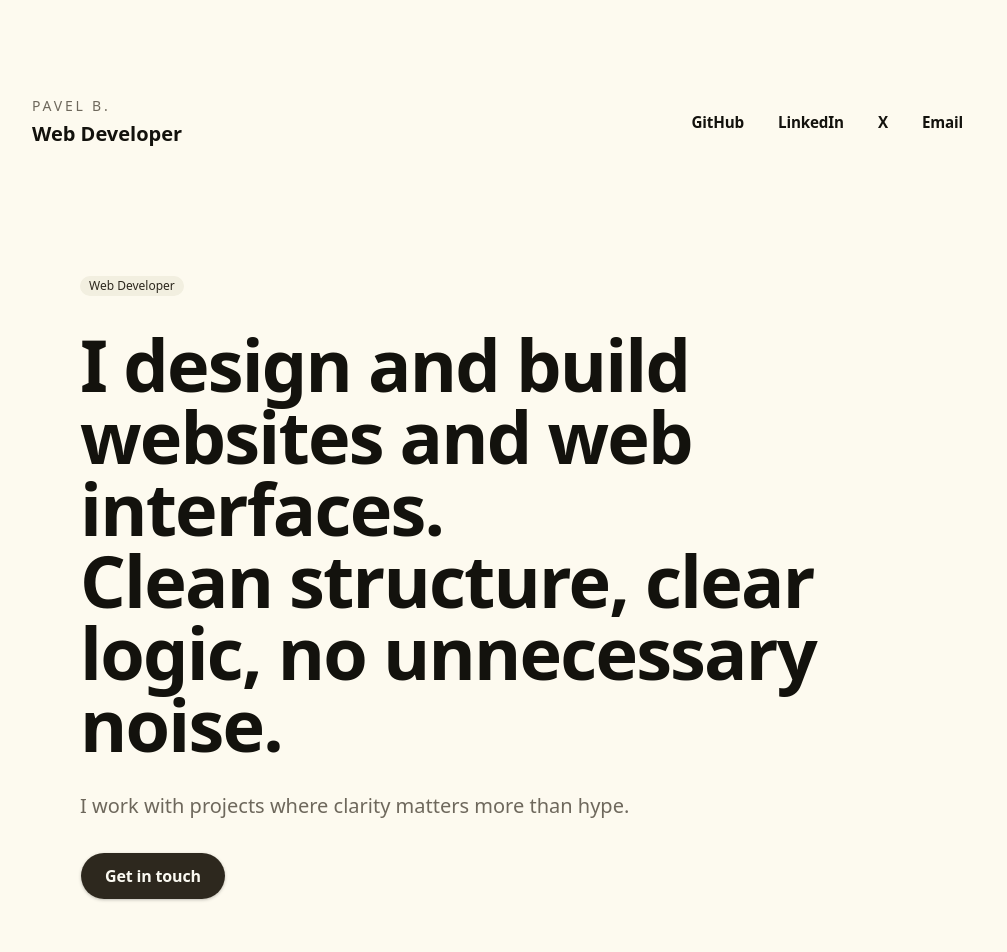
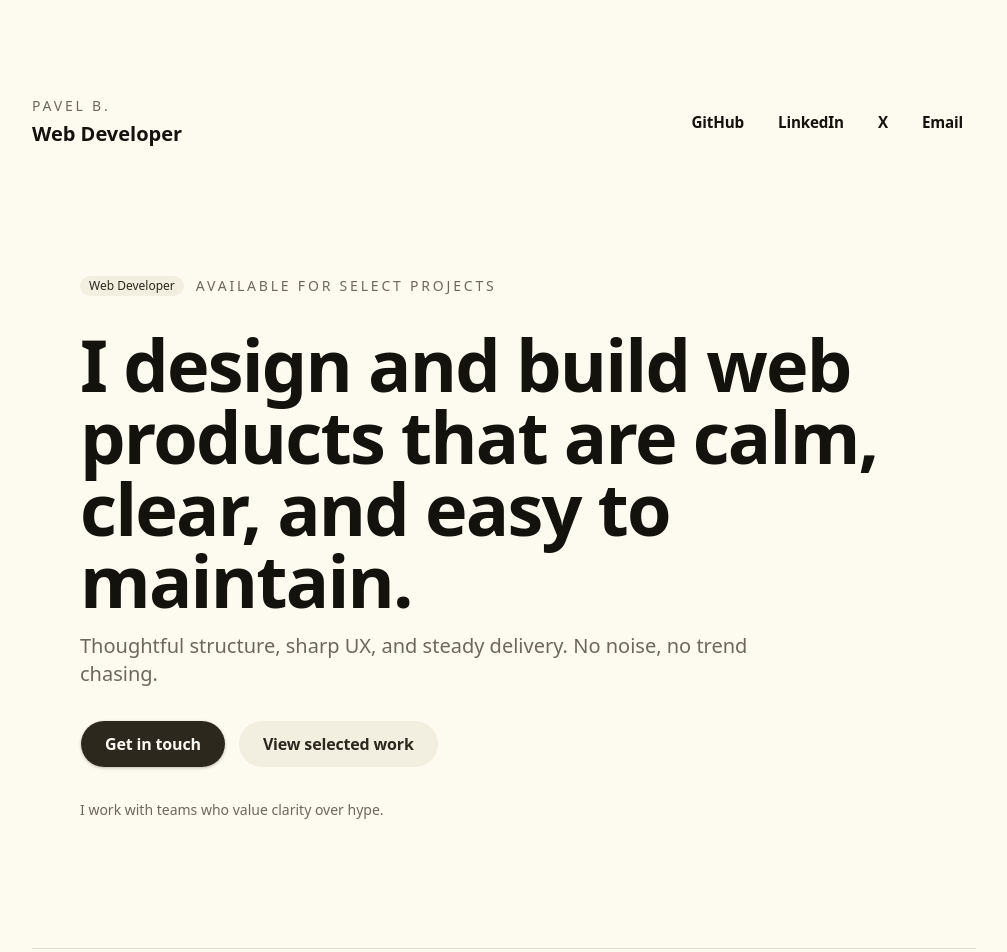
Before and after one commit to paulbgtr/paulbg.dev, a Next.js app: page / in a window 1280 px wide. Shown: the top 952 px of the page, without its empty margins (136-1143 px from the left). Built offline with nearby package versions, Linux system fonts and the light colour scheme.

Commit message:
improve hero copywrite and structure

```diff
--- a/app/page.tsx
+++ b/app/page.tsx
@@ -65,22 +65,38 @@ export default function Page() {
           animate={fadeUp.animate}
           transition={{ ...fadeUp.transition, delay: 0.1 }}
         >
-          <Badge variant="secondary" className="w-fit">
-            Web Developer
-          </Badge>
-          <h1 className="text-4xl font-semibold tracking-tight sm:text-6xl md:text-7xl">
-            I design and build websites and web interfaces.
-            <br />
-            Clean structure, clear logic, no unnecessary noise.
-          </h1>
-          <p className="text-lg text-muted-foreground md:text-xl">
-            I work with projects where clarity matters more than hype.
-          </p>
-          <div>
+          <div className="flex flex-wrap items-center gap-3">
+            <Badge variant="secondary">Web Developer</Badge>
+            <span className="text-sm uppercase tracking-[0.2em] text-muted-foreground">
+              Available for select projects
+            </span>
+          </div>
+          <div className="grid gap-4">
+            <h1 className="text-4xl font-semibold tracking-tight sm:text-6xl md:text-7xl">
+              I design and build web products that are calm, clear, and easy to
+              maintain.
+            </h1>
+            <p className="max-w-2xl text-lg text-muted-foreground md:text-xl">
+              Thoughtful structure, sharp UX, and steady delivery. No noise, no
+              trend chasing.
+            </p>
+          </div>
+          <div className="flex flex-wrap items-center gap-3">
             <Button asChild size="lg" className="h-12 px-6 text-base">
               <a href="mailto:your@email.com">Get in touch</a>
             </Button>
+            <Button
+              variant="secondary"
+              asChild
+              size="lg"
+              className="h-12 px-6 text-base"
+            >
+              <a href="#selected-work">View selected work</a>
+            </Button>
           </div>
+          <p className="text-sm text-muted-foreground">
+            I work with teams who value clarity over hype.
+          </p>
         </motion.section>
 
         <Separator />
@@ -260,6 +276,7 @@ export default function Page() {
         </motion.section>
 
         <motion.section
+          id="selected-work"
           className="grid gap-6"
           initial={fadeUp.initial}
           whileInView={fadeUp.animate}
```
